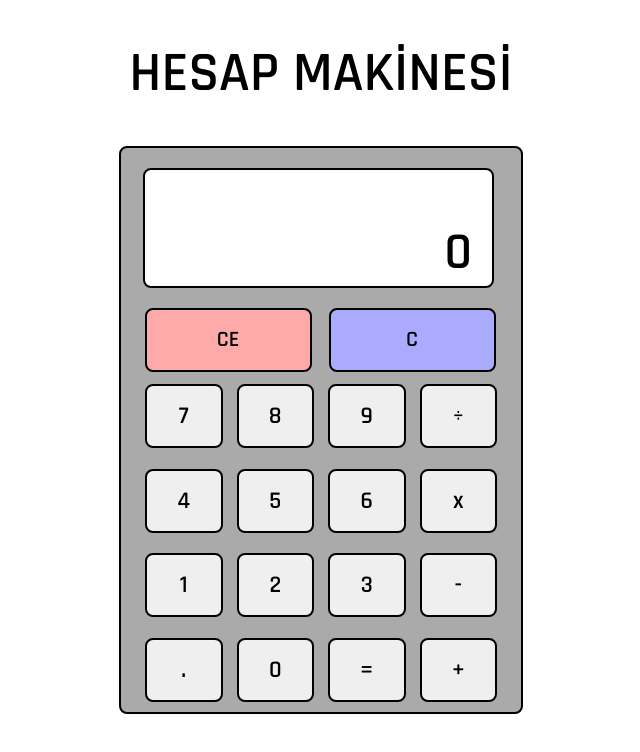
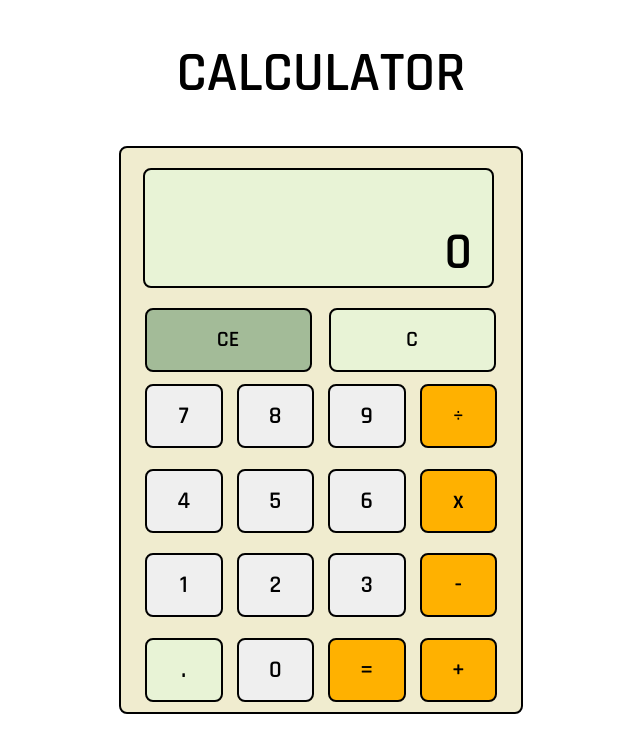
Before and after one commit to owlbeard/Calculator, a plain HTML site: page index.html in a window 1280 px wide. Shown: the whole page, without its empty margins (319-959 px from the left). Drawn offline with Linux system fonts and the light colour scheme.

Commit message:
Redesign

```diff
--- a/index.html
+++ b/index.html
@@ -4,13 +4,13 @@
   <meta charset="UTF-8">
   <meta http-equiv="X-UA-Compatible" content="IE=edge">
   <meta name="viewport" content="width=device-width, initial-scale=1.0">
-  <title>Hesap Makinesi</title>
+  <title>Calculator</title>
   <link rel="stylesheet" href="styles.css">
   <link rel="icon" type="image/png" href="calculator.png">
   <script src="script.js" defer></script>
 </head>
 <body>
-  <h1>HESAP MAKİNESİ</h1>
+  <h1>CALCULATOR</h1>
   <div id="container">
     <div class="screen">
       <div id="equation"></div>
--- a/styles.css
+++ b/styles.css
@@ -14,7 +14,7 @@ h1 {
   flex-direction: column;
   width: 400px;
   height: 564px;
-  background-color: #AAAAAA;
+  background-color: #F0ECCF;
   margin: 0 auto;
   border: 2px solid black;
   border-radius: 8px;
@@ -27,7 +27,7 @@ h1 {
   height: 135px;
   border: 2px solid black;
   border-radius: 8px;
-  background-color: white;
+  background-color: #E8F3D6;
   margin: 20px 0;
   margin-left: 22px;
   justify-content: flex-end;
@@ -80,15 +80,27 @@ button {
 #clear {
   width: 167px;
   height: 64px;
-  background-color: #FFAAAA;
+  background-color: #A3BB98;
   font-size: 22px;
 }
 
 #delete {
   width: 167px;
   height: 64px;
-  background-color: #AAAAFF;
+  background-color: #E8F3D6;
   font-size: 22px;
   margin-right: 8px;
   margin-left: 1px;
 }
+
+.symbol {
+  background-color: #FFB100;
+}
+
+#point {
+  background-color: #E8F3D6;
+}
+
+#equate {
+  background-color: #FFB100;
+}
```
